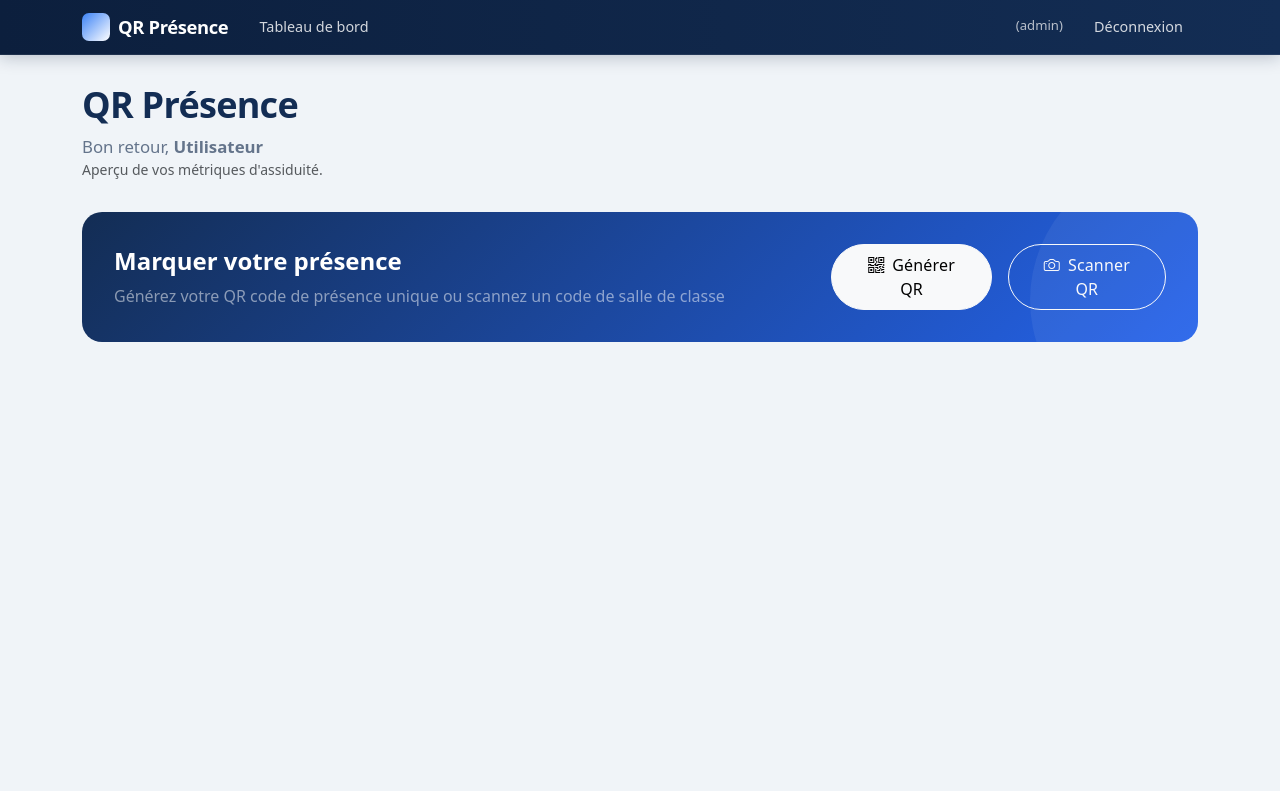
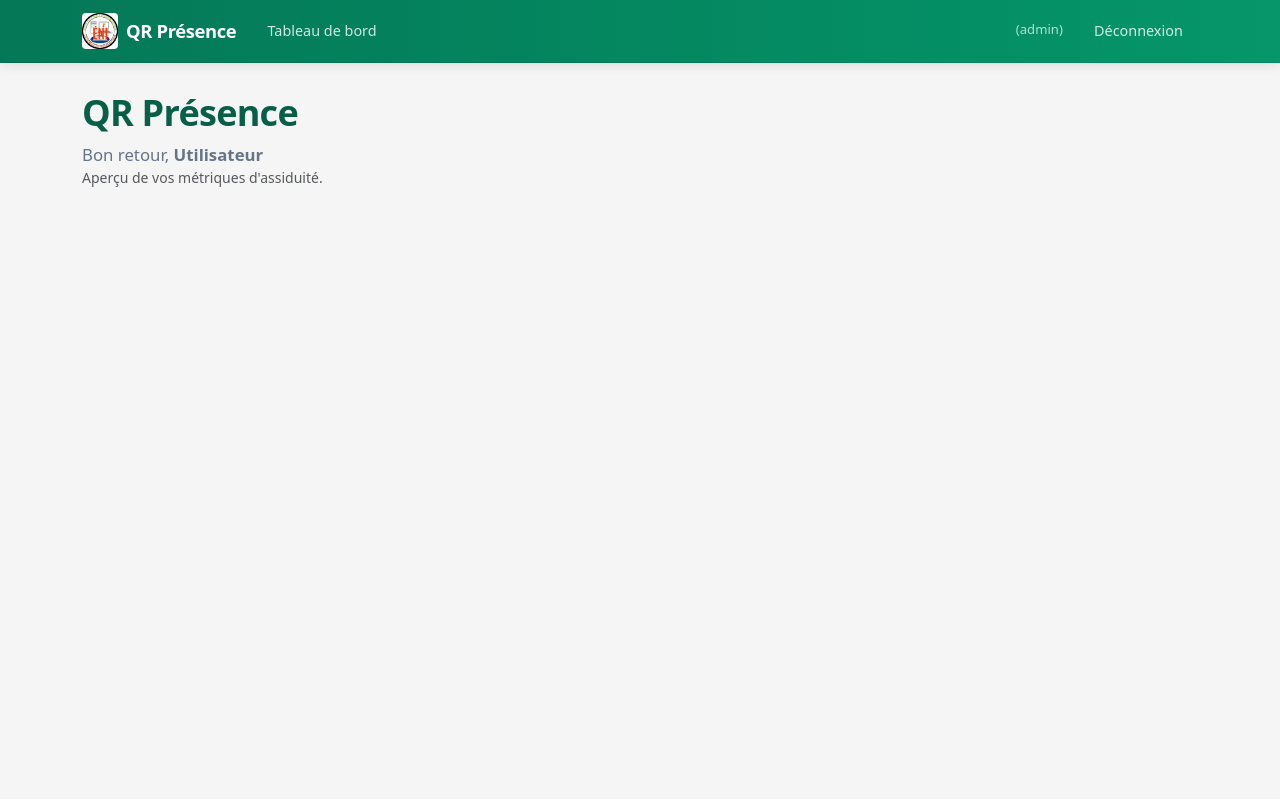
Before and after one commit to romario3904/qr-presence, a React (Vite) app: page /teacher#/dashboard in a window 1280 px wide. Built offline with nearby package versions, Linux system fonts and the light colour scheme; sample sign-in values are in the browser's storage.

Commit message:
Amelioration de toutes mes pages

```diff
--- a/src/App.css
+++ b/src/App.css
@@ -1,8 +1,8 @@
 /* ─── App shell & navbar ─── */
 .app-navbar {
-  background: linear-gradient(90deg, var(--brand-900) 0%, var(--brand-800) 100%) !important;
-  border-bottom: 1px solid rgba(255, 255, 255, 0.08);
-  box-shadow: 0 2px 16px rgb(12 31 61 / 0.25);
+  background: linear-gradient(90deg, var(--navbar-bg-dark) 0%, var(--navbar-bg) 100%) !important;
+  border-bottom: 1px solid rgba(0, 0, 0, 0.08);
+  box-shadow: 0 2px 12px rgb(0 0 0 / 0.1);
   padding: 0.5rem 0;
   position: sticky;
   top: 0;
@@ -19,13 +19,11 @@
   gap: 0.5rem;
 }
 
-.app-navbar .navbar-brand::before {
-  content: '';
-  display: inline-block;
-  width: 28px;
-  height: 28px;
-  background: linear-gradient(135deg, var(--brand-400), #fff);
-  border-radius: 7px;
+.app-navbar .navbar-logo {
+  height: 36px;
+  width: auto;
+  object-fit: contain;
+  border-radius: 4px;
   flex-shrink: 0;
 }
 
@@ -67,7 +65,7 @@
 /* Mobile nav collapse */
 @media (max-width: 991.98px) {
   .app-navbar .navbar-collapse {
-    background: var(--brand-900);
+    background: var(--navbar-bg-dark);
     border-radius: var(--radius-lg);
     margin-top: 0.75rem;
     padding: 0.75rem;
--- a/src/App.jsx
+++ b/src/App.jsx
@@ -9,6 +9,7 @@ import MatiereManagementPage from './components/MatiereManagementPage.jsx'
 import QrScanner from './components/QrScanner.jsx'
 import Register from './components/Register.jsx'
 import { apiHelper } from './apis.js'
+import logoEni from './assets/logo_ENI.jpg'
 
 function readStoredUser() {
   try {
@@ -90,7 +91,10 @@ function Shell() {
       {showNavbar && (
         <Navbar expand="lg" className="app-navbar">
           <Container>
-            <Navbar.Brand href="#/dashboard">QR Présence</Navbar.Brand>
+            <Navbar.Brand href="#/dashboard" className="d-flex align-items-center gap-2">
+              <img src={logoEni} alt="Logo ENI" className="navbar-logo" />
+              QR Présence
+            </Navbar.Brand>
             <Navbar.Toggle aria-controls="main-nav" aria-label="Menu" />
             <Navbar.Collapse id="main-nav">
               <Nav className="me-auto">
--- a/src/components/Dashboard.jsx
+++ b/src/components/Dashboard.jsx
@@ -55,39 +55,6 @@ function Dashboard({ user }) {
             </div>
           </Col>
         </Row>
-
-        {/* Quick Actions */}
-        <Row className="mb-5 fade-in-up">
-          <Col>
-            <Card className="border-0 shadow-lg hero-banner">
-              <Card.Body className="p-0">
-                <Row className="align-items-center">
-                  <Col lg={8}>
-                    <h4 className="text-white mb-2">Marquer votre présence</h4>
-                    <p className="text-white-50 mb-0">
-                      Générez votre QR code de présence unique ou scannez un code de salle de classe
-                    </p>
-                  </Col>
-                  <Col lg={4} className="text-end">
-                    <div className="d-flex gap-3 justify-content-lg-end mt-3 mt-lg-0">
-                      <Button variant="light" className="btn-pill px-4 py-2">
-                        <i className="bi bi-qr-code me-2"></i>
-                        Générer QR
-                      </Button>
-                      <Link to="/scan">
-                        <Button variant="outline-light" className="btn-pill px-4 py-2">
-                          <i className="bi bi-camera me-2"></i>
-                          Scanner QR
-                        </Button>
-                      </Link>
-                    </div>
-                  </Col>
-                </Row>
-              </Card.Body>
-            </Card>
-          </Col>
-        </Row>
-
         {/* Admin Dashboard */}
         {isAdmin && (
           <>
--- a/src/components/Register.jsx
+++ b/src/components/Register.jsx
@@ -1,6 +1,7 @@
 import { useState, useEffect } from 'react'
 import { Form, Button, Card, Alert, Container, Row, Col, Spinner } from 'react-bootstrap'
 import api from '../apis'
+import logoEni from '../assets/logo_ENI.jpg'
 
 const MENTION_HINTS = {
   Informatique: 'Parcours disponibles : GB, IG, ASR',
@@ -199,7 +200,7 @@ function Register({ onLogin, onShowLogin }) {
           <Col lg={5} className="d-none d-lg-block">
             <div className="register-brand-panel">
               <div className="login-logo-pro mb-4" style={{ margin: '0 0 1.5rem' }}>
-                <i className="bi bi-person-plus-fill" />
+                <img src={logoEni} alt="Logo ENI" />
               </div>
               <h1>Rejoignez QR Présence</h1>
               <p>
@@ -237,7 +238,7 @@ function Register({ onLogin, onShowLogin }) {
               <Card.Body>
                 <div className="text-center mb-4 d-lg-none">
                   <div className="login-logo-pro">
-                    <i className="bi bi-person-plus-fill" />
+                    <img src={logoEni} alt="Logo ENI" />
                   </div>
                 </div>
 
--- a/src/index.css
+++ b/src/index.css
@@ -5,14 +5,14 @@
   color-scheme: light;
 
   /* Brand */
-  --brand-900: #0c1f3d;
-  --brand-800: #132d54;
-  --brand-700: #1a3d6e;
-  --brand-600: #1e4d8c;
-  --brand-500: #2563eb;
-  --brand-400: #3b82f6;
-  --brand-300: #60a5fa;
-  --brand-50:  #eff6ff;
+  --brand-900: #064e3b;
+  --brand-800: #065f46;
+  --brand-700: #047857;
+  --brand-600: #059669;
+  --brand-500: #10b981;
+  --brand-400: #34d399;
+  --brand-300: #6ee7b7;
+  --brand-50:  #ecfdf5;
 
   /* Neutrals */
   --gray-50:  #f8fafc;
@@ -33,11 +33,13 @@
   --warning-bg: #fef3c7;
   --danger: #dc2626;
   --danger-bg: #fee2e2;
-  --info: #0284c7;
-  --info-bg: #e0f2fe;
+  --info: #0d9488;
+  --info-bg: #ccfbf1;
 
   /* Surfaces */
-  --bg-page: #f0f4f8;
+  --bg-page: #f5f5f5;
+  --navbar-bg: #059669;
+  --navbar-bg-dark: #047857;
   --bg-card: #ffffff;
   --border: #e2e8f0;
   --border-focus: var(--brand-500);
@@ -58,8 +60,8 @@
   --radius-pill: 9999px;
 
   /* Bootstrap overrides */
-  --bs-primary: #1e4d8c;
-  --bs-primary-rgb: 30, 77, 140;
+  --bs-primary: #059669;
+  --bs-primary-rgb: 5, 150, 105;
   --bs-secondary: #64748b;
   --bs-secondary-rgb: 100, 116, 139;
   --bs-success: #059669;
@@ -68,15 +70,15 @@
   --bs-warning-rgb: 217, 119, 6;
   --bs-danger: #dc2626;
   --bs-danger-rgb: 220, 38, 38;
-  --bs-info: #0284c7;
-  --bs-info-rgb: 2, 132, 199;
+  --bs-info: #0d9488;
+  --bs-info-rgb: 13, 148, 136;
   --bs-body-font-family: 'Plus Jakarta Sans', 'Segoe UI', system-ui, sans-serif;
   --bs-body-color: var(--gray-700);
   --bs-body-bg: var(--bg-page);
   --bs-border-color: var(--border);
   --bs-border-radius: var(--radius-md);
-  --bs-link-color: var(--brand-600);
-  --bs-link-hover-color: var(--brand-700);
+  --bs-link-color: var(--brand-700);
+  --bs-link-hover-color: var(--brand-800);
 
   /* Legacy aliases */
   --eni-primary: var(--brand-800);
@@ -219,7 +221,7 @@ body {
 
 /* ─── Hero banner ─── */
 .hero-banner {
-  background: linear-gradient(135deg, var(--brand-800) 0%, var(--brand-500) 100%);
+  background: linear-gradient(135deg, var(--navbar-bg-dark) 0%, var(--navbar-bg) 100%);
   border-radius: var(--radius-2xl);
   padding: clamp(1.25rem, 4vw, 2rem);
   box-shadow: var(--shadow-lg);
@@ -393,7 +395,7 @@ body {
 .btn-primary {
   background: linear-gradient(135deg, var(--brand-700), var(--brand-500));
   border: none;
-  box-shadow: 0 2px 8px rgb(30 77 140 / 0.25);
+  box-shadow: 0 2px 8px rgb(5 150 105 / 0.25);
 }
 
 .btn-primary:hover,
@@ -401,7 +403,7 @@ body {
   background: linear-gradient(135deg, var(--brand-800), var(--brand-600));
   border: none;
   transform: translateY(-1px);
-  box-shadow: 0 4px 14px rgb(30 77 140 / 0.35);
+  box-shadow: 0 4px 14px rgb(5 150 105 / 0.35);
 }
 
 .btn-outline-primary {
@@ -437,7 +439,7 @@ body {
 .form-control:focus,
 .form-select:focus {
   border-color: var(--brand-400);
-  box-shadow: 0 0 0 3px rgb(37 99 235 / 0.12);
+  box-shadow: 0 0 0 3px rgb(16 185 129 / 0.15);
 }
 
 .form-label {
@@ -454,7 +456,7 @@ body {
   font-size: 0.9rem;
 }
 
-.alert-info    { background: var(--info-bg);    color: #075985; }
+.alert-info    { background: var(--info-bg);    color: #115e59; }
 .alert-success { background: var(--success-bg); color: #065f46; }
 .alert-warning { background: var(--warning-bg); color: #92400e; }
 .alert-danger  { background: var(--danger-bg);  color: #991b1b; }
@@ -492,7 +494,7 @@ body {
 
 /* ─── Gradients (Bootstrap compat) ─── */
 .bg-primary.bg-gradient {
-  background: linear-gradient(135deg, var(--brand-800), var(--brand-500)) !important;
+  background: linear-gradient(135deg, var(--navbar-bg-dark), var(--navbar-bg)) !important;
 }
 
 .bg-success.bg-gradient {
@@ -500,10 +502,10 @@ body {
 }
 
 .bg-info.bg-gradient {
-  background: linear-gradient(135deg, #0369a1, var(--info)) !important;
+  background: linear-gradient(135deg, #047857, var(--info)) !important;
 }
 
-.text-primary { color: var(--brand-600) !important; }
+.text-primary { color: var(--brand-700) !important; }
 
 /* ─── QR Scanner ─── */
 #qr-reader {
@@ -523,20 +525,10 @@ body {
   min-height: 100vh;
   display: flex;
   align-items: center;
-  background: linear-gradient(160deg, var(--brand-900) 0%, var(--brand-700) 45%, var(--brand-500) 100%);
+  background: whitesmoke;
   padding: 1.5rem 1rem;
   position: relative;
   overflow: hidden;
-}
-
-.login-page::before {
-  content: '';
-  position: absolute;
-  inset: 0;
-  background:
-    radial-gradient(circle at 20% 80%, rgba(255,255,255,0.08) 0%, transparent 50%),
-    radial-gradient(circle at 80% 20%, rgba(255,255,255,0.06) 0%, transparent 40%);
-  pointer-events: none;
 }
 
 .login-card-pro {
@@ -549,40 +541,31 @@ body {
 }
 
 .login-logo-pro {
-  width: 72px;
-  height: 72px;
   margin: 0 auto 1rem;
-  background: linear-gradient(135deg, var(--brand-700), var(--brand-400));
-  border-radius: var(--radius-xl);
   display: flex;
   align-items: center;
   justify-content: center;
-  color: #fff;
-  font-size: 2rem;
-  box-shadow: var(--shadow-md);
+}
+
+.login-logo-pro img {
+  max-height: 90px;
+  max-width: 220px;
+  width: auto;
+  height: auto;
+  object-fit: contain;
 }
 
 /* ─── Register page ─── */
 .register-page {
   min-height: 100vh;
-  background: linear-gradient(160deg, var(--brand-900) 0%, var(--brand-700) 45%, var(--brand-500) 100%);
+  background: whitesmoke;
   padding: 1.25rem 0 2.5rem;
   position: relative;
   overflow-x: hidden;
 }
 
-.register-page::before {
-  content: '';
-  position: absolute;
-  inset: 0;
-  background:
-    radial-gradient(circle at 15% 85%, rgba(255,255,255,0.08) 0%, transparent 45%),
-    radial-gradient(circle at 85% 15%, rgba(255,255,255,0.06) 0%, transparent 40%);
-  pointer-events: none;
-}
-
 .register-brand-panel {
-  color: #fff;
+  color: var(--gray-800);
   padding: 2rem 1.5rem;
   position: relative;
   z-index: 1;
@@ -596,7 +579,7 @@ body {
 }
 
 .register-brand-panel p {
-  color: rgba(255, 255, 255, 0.8);
+  color: var(--gray-600);
   margin-bottom: 1.5rem;
 }
 
@@ -606,7 +589,7 @@ body {
   gap: 0.75rem;
   margin-bottom: 0.75rem;
   font-size: 0.95rem;
-  color: rgba(255, 255, 255, 0.92);
+  color: var(--gray-700);
 }
 
 .register-feature i {
--- a/src/pages/LoginPage.jsx
+++ b/src/pages/LoginPage.jsx
@@ -1,6 +1,7 @@
 import { useState } from 'react'
 import { Alert, Button, Card, Col, Container, Form, Row, Spinner } from 'react-bootstrap'
 import { apiHelper } from '../apis.js'
+import logoEni from '../assets/logo_ENI.jpg'
 
 export default function LoginPage({ onLoggedIn }) {
   const [form, setForm] = useState({ matricule: '', mot_de_passe: '' })
@@ -49,7 +50,7 @@ export default function LoginPage({ onLoggedIn }) {
               <Card.Body className="p-4 p-md-5">
                 <div className="text-center mb-4">
                   <div className="login-logo-pro">
-                    <i className="bi bi-qr-code-scan" />
+                    <img src={logoEni} alt="Logo ENI" />
                   </div>
                   <h2 className="fw-bold mb-1 text-primary">
                     Connexion
@@ -112,7 +113,7 @@ export default function LoginPage({ onLoggedIn }) {
               </Card.Body>
             </Card>
 
-            <p className="text-center text-white-50 small mt-3 mb-0 opacity-75">
+            <p className="text-center text-muted small mt-3 mb-0">
               QR Présence — Gestion d&apos;assiduité
             </p>
           </Col>
```
Also changed, not shown: src/components/Login.jsx (+8 -8 lines), src/components/MatiereManagementPage.jsx (+0 -24 lines), src/components/TeacherManagementPage.jsx (+188 -169 lines), src/assets/logo_ENI.jpg (added).
